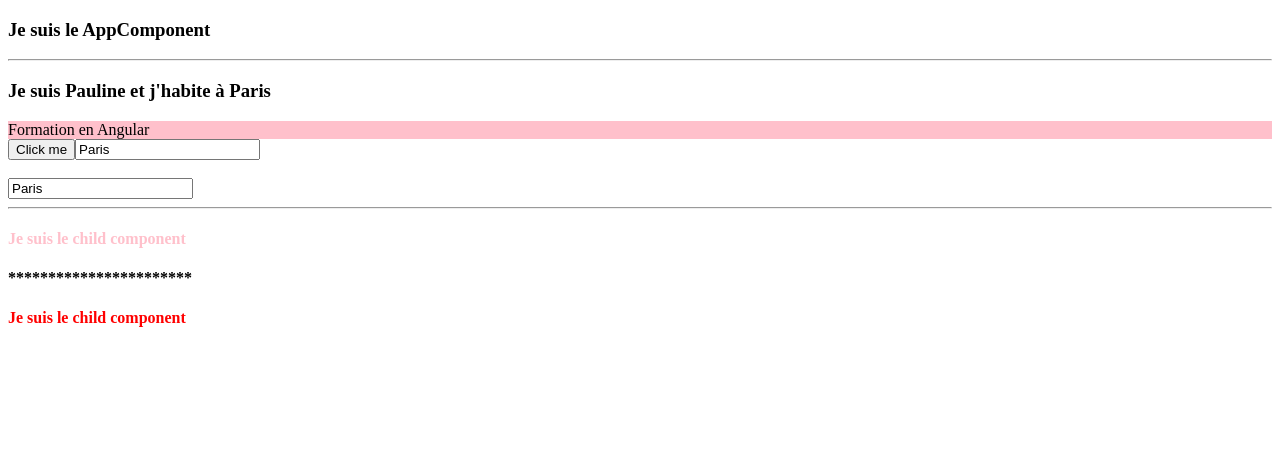
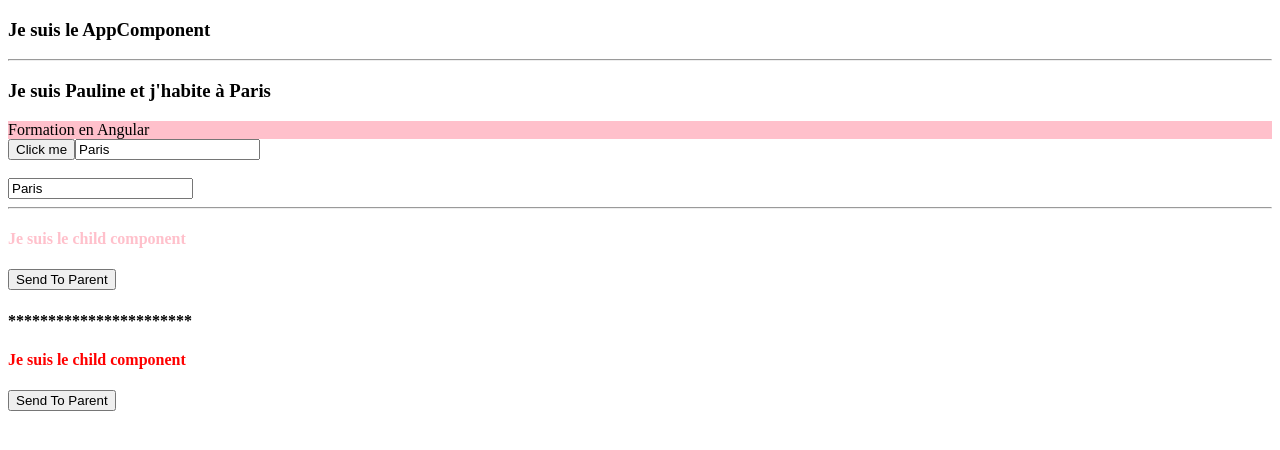
Before and after one commit to n2sy/ng-plb-nov-24, an Angular app: page / in a window 1280 px wide. Shown: the top 450 px of the page. Built offline with nearby package versions, Linux system fonts and the light colour scheme.

Commit message:
interaction enfant-parent

```diff
--- a/src/app/app.component.html
+++ b/src/app/app.component.html
@@ -4,4 +4,7 @@
 
 <h4>***********************</h4>
 
-<app-child [textColor]="'red'"></app-child>
+<app-child
+  (msgToParent)="traitementDuApp($event)"
+  [textColor]="'red'"
+></app-child>
--- a/src/app/app.component.ts
+++ b/src/app/app.component.ts
@@ -3,8 +3,12 @@ import { Component } from '@angular/core';
 @Component({
   selector: 'app-root',
   templateUrl: './app.component.html',
-  styleUrl: './app.component.css'
+  styleUrl: './app.component.css',
 })
 export class AppComponent {
   title = 'tt';
+
+  traitementDuApp(lettre) {
+    alert(lettre);
+  }
 }
--- a/src/app/child/child.component.html
+++ b/src/app/child/child.component.html
@@ -1 +1,3 @@
 <h4 [style.color]="textColor">Je suis le child component</h4>
+
+<button (click)="onSend()">Send To Parent</button>
--- a/src/app/child/child.component.ts
+++ b/src/app/child/child.component.ts
@@ -1,4 +1,4 @@
-import { Component, Input } from '@angular/core';
+import { Component, EventEmitter, Input, Output } from '@angular/core';
 
 @Component({
   selector: 'app-child',
@@ -7,4 +7,10 @@ import { Component, Input } from '@angular/core';
 })
 export class ChildComponent {
   @Input({ required: true }) textColor: string = 'blue';
+
+  @Output() msgToParent = new EventEmitter();
+
+  onSend() {
+    this.msgToParent.emit('Lettre de la part du Child component');
+  }
 }
--- a/src/app/first/first.component.html
+++ b/src/app/first/first.component.html
@@ -11,4 +11,4 @@
 
 <hr />
 
-<app-child [textColor]="color"></app-child>
+<app-child (msgToParent)="lireLettre($event)" [textColor]="color"></app-child>
--- a/src/app/first/first.component.ts
+++ b/src/app/first/first.component.ts
@@ -20,4 +20,9 @@ export class FirstComponent {
 
     this.ville = nouvelleVille;
   }
+
+  lireLettre(lettre) {
+    console.log(lettre);
+    this.prenom = lettre;
+  }
 }
```
